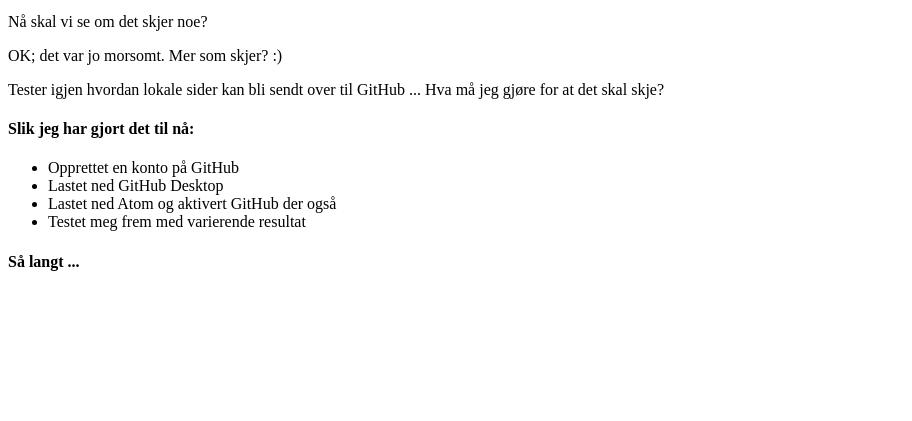
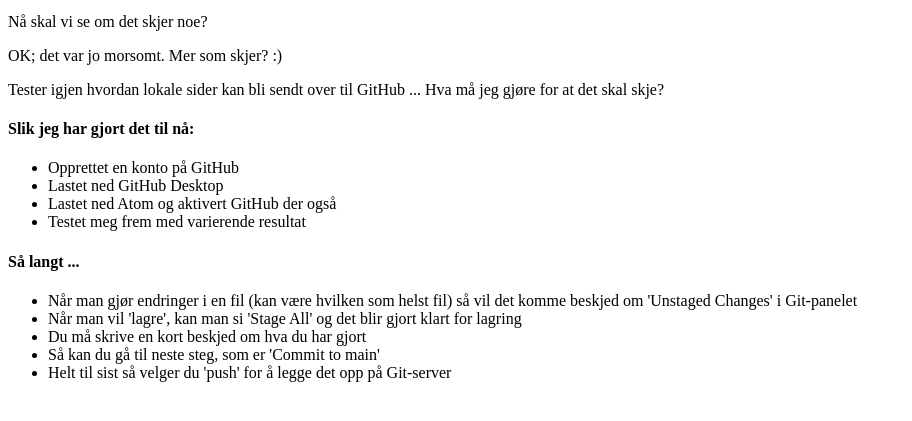
Before and after one commit to Knusk/knuteinarsnettsted, a plain HTML site: page index.html in a window 1280 px wide. Shown: the part 101-522 px from the top of the page, without its empty margins (0-912 px from the left). Drawn offline with Linux system fonts and the light colour scheme.

Commit message:
Flere punkter ...

```diff
--- a/index.html
+++ b/index.html
@@ -18,5 +18,12 @@
   <li>Testet meg frem med varierende resultat</li>
 </ul>
 <h4>Så langt ...</h4>
+<ul>
+  <li>Når man gjør endringer i en fil (kan være hvilken som helst fil) så vil det komme beskjed om 'Unstaged Changes' i Git-panelet</li>
+  <li>Når man vil 'lagre', kan man si 'Stage All' og det blir gjort klart for lagring</li>
+  <li>Du må skrive en kort beskjed om hva du har gjort</li>
+  <li>Så kan du gå til neste steg, som er 'Commit to main'</li>
+  <li>Helt til sist så velger du 'push' for å legge det opp på Git-server</li>
+</ul>
   </body>
 </html>
```
